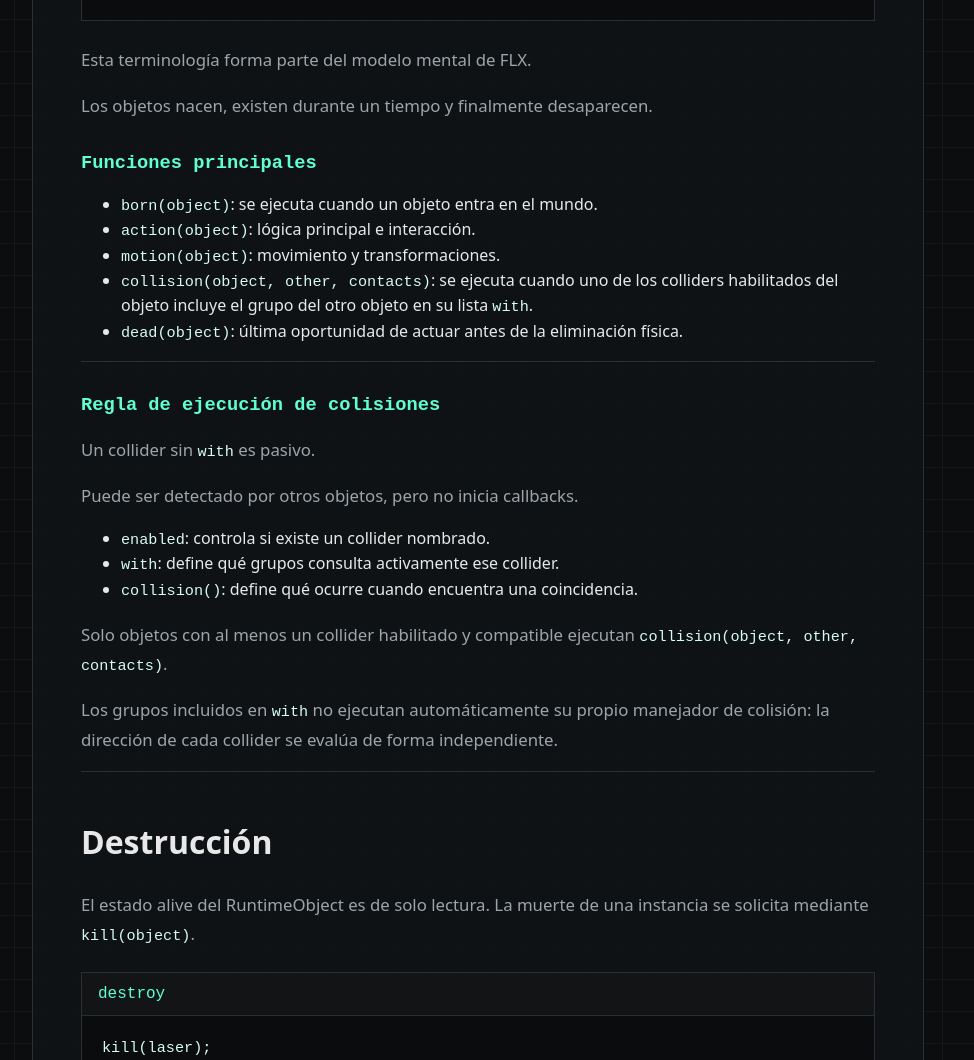
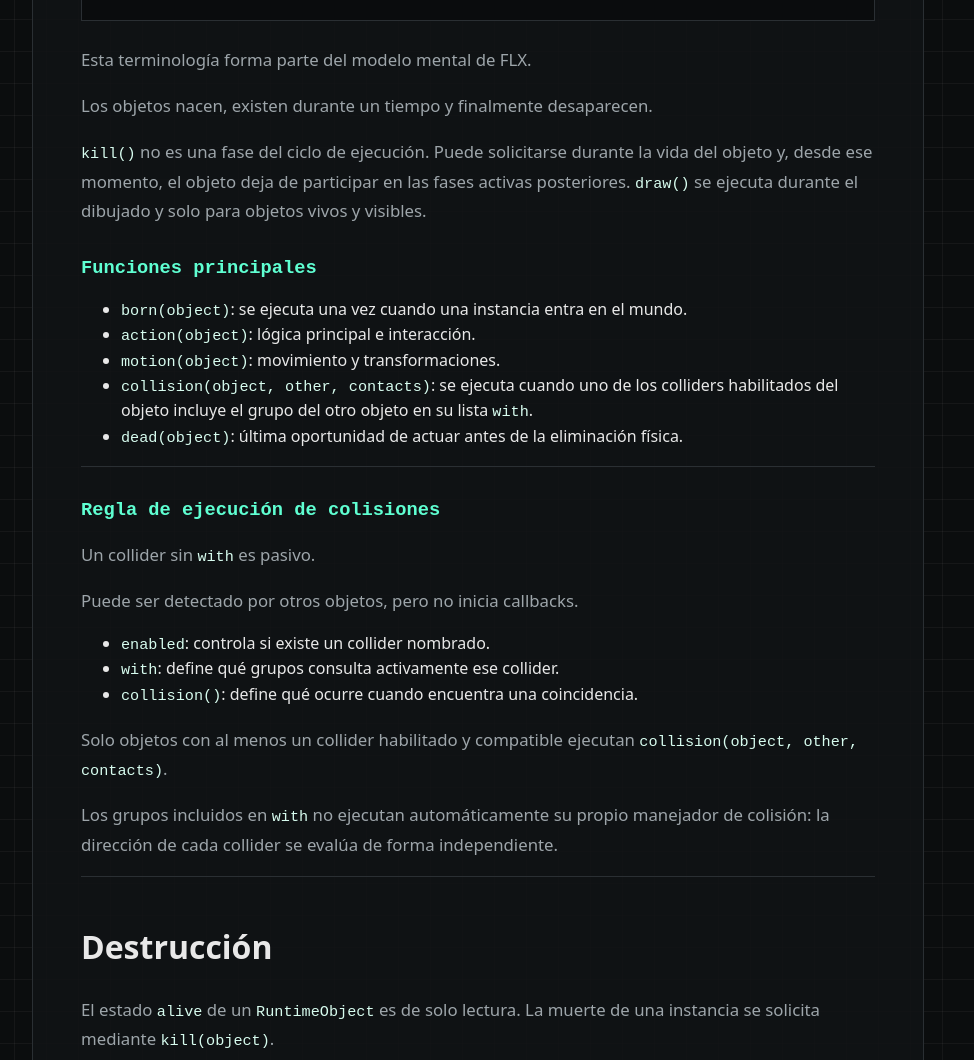
Before and after one commit to FLXForge/FLXEngine, a plain HTML site: page docs/html/es/scripting.html in a window 1280 px wide. Shown: the part 3501-4561 px from the top of the page, without its empty margins (306-1280 px from the left). Drawn offline with Linux system fonts and the light colour scheme.

Commit message:
audit html

```diff
--- a/docs/html/es/scripting.html
+++ b/docs/html/es/scripting.html
@@ -208,10 +208,17 @@ if (input_pressed(player, FIRE)) {
                 y finalmente desaparecen.
             </p>
 
+            <p>
+                <code>kill()</code> no es una fase del ciclo de ejecución.
+                Puede solicitarse durante la vida del objeto y, desde ese momento,
+                el objeto deja de participar en las fases activas posteriores.
+                <code>draw()</code> se ejecuta durante el dibujado y solo para objetos vivos y visibles.
+            </p>
+
             <h3>Funciones principales</h3>
 
             <ul>
-                <li><code>born(object)</code>: se ejecuta cuando un objeto entra en el mundo.</li>
+                <li><code>born(object)</code>: se ejecuta una vez cuando una instancia entra en el mundo.</li>
 
                 <li><code>action(object)</code>: lógica principal e interacción.</li>
 
@@ -260,7 +267,7 @@ if (input_pressed(player, FIRE)) {
             <h2>Destrucción</h2>
 
             <p>
-                El estado alive del RuntimeObject es de solo lectura.
+                El estado <code>alive</code> de un <code>RuntimeObject</code> es de solo lectura.
                 La muerte de una instancia se solicita mediante <code>kill(object)</code>.
             </p>
 
@@ -402,10 +409,10 @@ function born(laser) {
                 <li>El estado compartido por todo el runtime se gestiona con <code>read_global()</code> y <code>write_global()</code>.</li>
             </ul>
 
-            <h3>Ámbito global</h3>
+            <h3>Ámbito del runtime</h3>
 
             <p>
-                FLX proporciona un estado global compartido mediante
+                FLX proporciona un estado compartido por todo el runtime mediante
                 <code>read_global()</code> y <code>write_global()</code>.
             </p>
 
@@ -417,7 +424,7 @@ function born(laser) {
             </p>
 
             <div class="code-card">
-                <div class="code-header">Global scope</div>
+                <div class="code-header">Runtime scope</div>
 <pre><code>function born(game) {
     write_global("score", 0);
     write_global("lives", 3);
```
